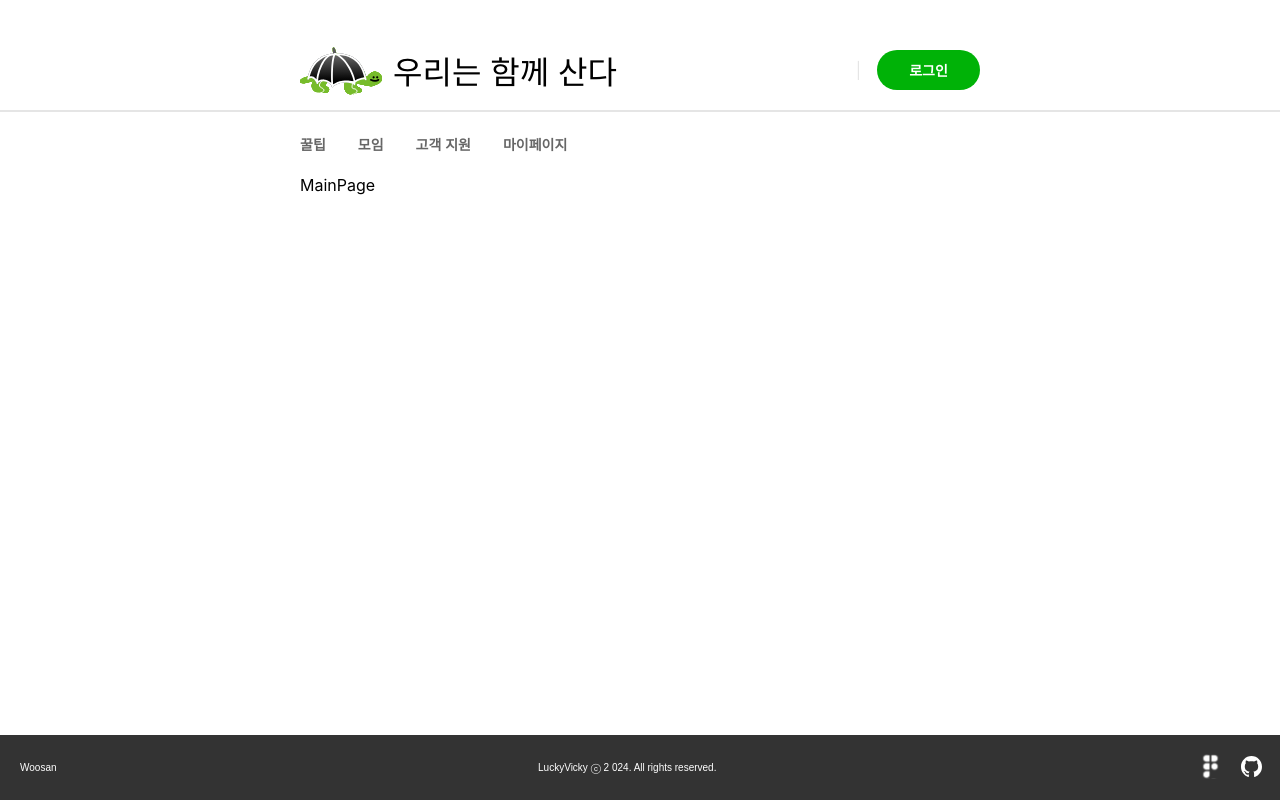
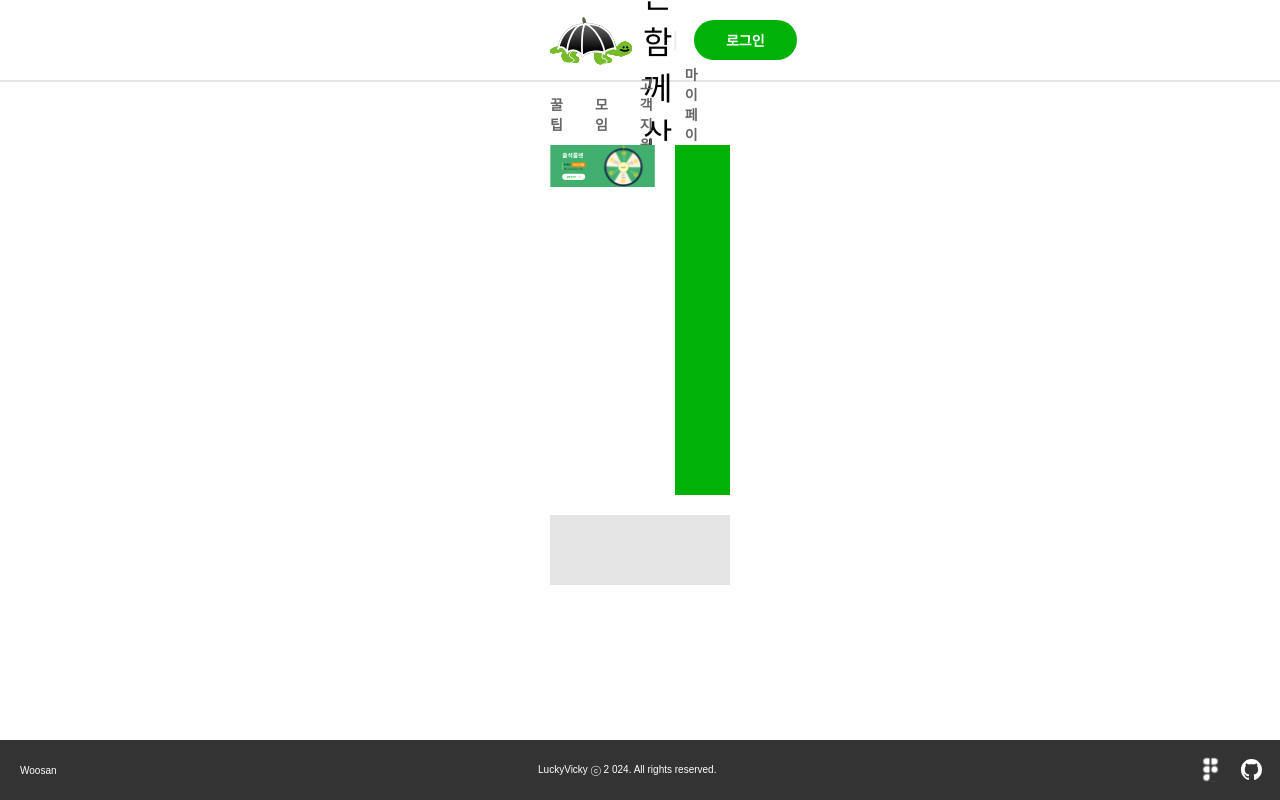
Before and after one commit to LuckyVickys/woosan-front, a React (Create React App) app in the folder front/: page / in a window 1280 px wide. Built offline with nearby package versions, Linux system fonts and the light colour scheme; a web font is replaced by a local one.

Commit message:
메인페이지 퍼블리싱 진행 중 - BasicLayout 컴포넌트에 wrapper 클래스 적용해서 레이아웃 수정 - 메인페이지 퍼블리싱 중

```diff
--- a/front/src/assets/styles/App.scss
+++ b/front/src/assets/styles/App.scss
@@ -0,0 +1,3 @@
+@import 'font';
+@import 'common';
+@import 'main';
--- a/front/src/assets/styles/Common.scss
+++ b/front/src/assets/styles/Common.scss
@@ -1,6 +1,16 @@
-@import 'Font';
+$shadow: #E5E5E5;
 
-$shadow: #E5E5E5;
+body {
+    margin: 0;
+    width: 100%;
+    height: 100%;
+}
+
+// BasicLayout의 전체 영역(header. nav, area, footer)
+.wrapper {
+    width: 100%;
+    height: 100vh;
+}
 
 // header
 header{
@@ -8,8 +18,8 @@ header{
     justify-content: space-between;
     align-items: center;
     height: auto;
-    margin-top: 30px;
-    padding: 20px 300px;
+    // margin-top: 20px;
+    padding: 20px 550px;
     border-bottom: 2px solid $shadow;
 }
 
@@ -64,7 +74,7 @@ nav{
     justify-content: left;
     align-items: center;
     height: 23px;
-    padding: 20px 300px;
+    padding: 20px 550px;
 
     .catagory {
         display: flex;
@@ -99,8 +109,8 @@ nav{
 .area{
     display: flex;
     height: 69vh;
-    margin-left: 300px;
-    margin-right: 300px;
+    margin-left: 550px;
+    margin-right: 550px;
 }
 
 // sidebar
@@ -309,7 +319,7 @@ footer{
     justify-content: space-between;
     align-items: center;
     width: 100%;
-    height: 65px;
+    height: 60px;
     padding: 0 20px;
     background: #333333;
     position: fixed;
--- /dev/null
+++ b/front/src/assets/styles/main.scss
@@ -0,0 +1,47 @@
+@import 'Font';
+
+.main-contents{
+    width: 100%;
+    height: 100%;
+    background: #fff;
+}
+
+.banner{
+    display: flex;
+    justify-content: space-between;
+    width: 100%;
+    height: 350px;
+
+    .main-banner{
+        width: 800px;
+        background: url('../image/main-banner.svg') no-repeat;
+        background-size: contain;
+    }
+    .popular-post{
+        margin-left: 20px;
+        width: 420px;
+        height: px;
+        background: #00B207;
+    }
+}
+
+.main-info{
+    display: flex;
+    justify-content: space-between;
+    align-items: center;
+    margin-top: 20px;
+    width: 100%;
+    height: 70px;
+    background: #E5E5E5;
+}
+
+.main-board-matching{
+    display: flex;
+    justify-content: space-between;
+    align-items: center;
+    margin-top: 20px;
+    margin-bottom: 30px;
+    width: 1320px;
+    height: 300px;
+    background: #E5E5E5;
+}
--- a/front/src/components/common/Footer.jsx
+++ b/front/src/components/common/Footer.jsx
@@ -1,4 +1,4 @@
-import '../../assets/styles/Common.scss';
+import '../../assets/styles/App.scss';
 import figma from "../../assets/image/icon-figma.svg";
 import github from "../../assets/image/icon-github.svg";
 
--- a/front/src/components/common/Header.jsx
+++ b/front/src/components/common/Header.jsx
@@ -1,6 +1,6 @@
 import {Link} from "react-router-dom";
 import logoImage from "../../assets/image/logo.svg"; // 이미지 파일 경로
-import '../../assets/styles/Common.scss';
+import '../../assets/styles/App.scss';
 
 const Header = () => {
     return (
--- a/front/src/components/common/Nav.jsx
+++ b/front/src/components/common/Nav.jsx
@@ -1,5 +1,5 @@
 import {NavLink} from "react-router-dom";
-import '../../assets/styles/Common.scss';
+import '../../assets/styles/App.scss';
 
 const Nav = () => {
     return (
--- a/front/src/components/common/PageTitle.jsx
+++ b/front/src/components/common/PageTitle.jsx
@@ -1,6 +1,6 @@
 // BasidLayout의 area에서 sidebar를 제외한 콘텐츠 영역의 헤더
 import React from 'react';
-import '../../assets/styles/Common.scss';
+import '../../assets/styles/App.scss';
 
 
 const PageTitle = ({ main, sub, info }) => {
--- a/front/src/components/common/SearchBar.jsx
+++ b/front/src/components/common/SearchBar.jsx
@@ -2,7 +2,7 @@
 import React from 'react';
 import { useState, useRef, useEffect } from 'react';
 import { useLocation } from 'react-router-dom';
-import '../../assets/styles/Common.scss';
+import '../../assets/styles/App.scss';
 
 const CatagoryDropdown = ({ categories, onSelect }) => {
 
--- a/front/src/components/common/Sidebar.jsx
+++ b/front/src/components/common/Sidebar.jsx
@@ -1,5 +1,5 @@
 import {NavLink} from "react-router-dom";
-import '../../assets/styles/Common.scss';
+import '../../assets/styles/App.scss';
 
 const SideBar = ({ pageType }) => {
     return (
--- a/front/src/layouts/BasicLayout.jsx
+++ b/front/src/layouts/BasicLayout.jsx
@@ -4,15 +4,11 @@ import Footer from "../components/common/Footer";
 
 const BasicLayout = ({children}) => {
     return (
-        <div>
-        <Header />
-        <Nav />
-
-        <div className="area">
-            {children}
-        </div>
-
-        <Footer />
+        <div className="wrapper">
+            <Header />
+            <Nav />
+            <div className="area">{children}</div>
+            <Footer />
         </div>
     );
 }
--- a/front/src/pages/main/MainPage.jsx
+++ b/front/src/pages/main/MainPage.jsx
@@ -1,12 +1,26 @@
+import '../../assets/styles/App.scss';
+
 import BasicLayout from "../../layouts/BasicLayout";
-
-import { Link } from "react-router-dom";
 
 const MainPage = () => {
     return (
         <BasicLayout>
-            <div className="text-3xl">
-                <div>MainPage</div>
+           <div className="main-contents">
+                <div className="banner">
+                    <div className="main-banner"></div>
+                    <div className="popular-post">
+                    </div>
+                </div>
+                 <div className="main-info">
+                    <div className="info1"></div>
+                    <div className="info2"></div>
+                    <div className="info3"></div>
+                    <div className="info4"></div>
+                </div>
+                {/*<div className="main-board-matching">
+                    <div className="main-board"></div>
+                    <div className="main-matching"></div>
+                </div> */}
             </div>
         </BasicLayout>
     );
```
Also changed, not shown: front/src/assets/image/main-banner.svg (added).
